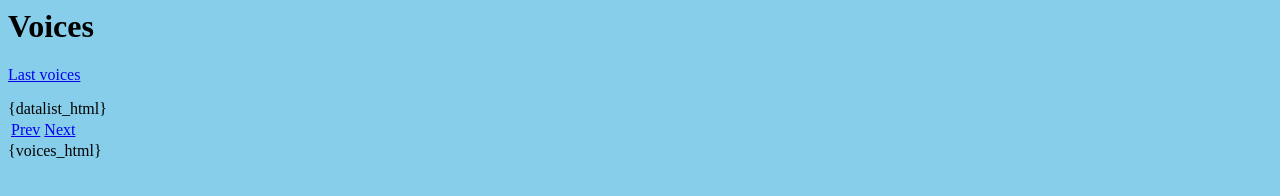
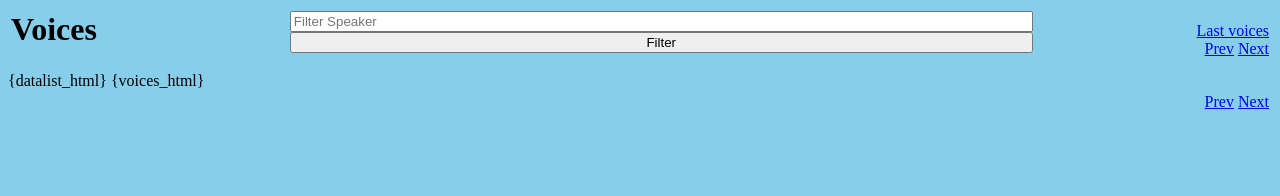
Before and after one commit to iconberg/voiceforzero, a plain HTML site: page public/template_voices.html in a window 1280 px wide. Drawn offline with Linux system fonts and the light colour scheme.

Commit message:
added filter speaker to voices page

```diff
--- a/public/style.css
+++ b/public/style.css
@@ -8,13 +8,13 @@ body {
 	margin: 0px;
 }
 
-.highlight:hover {
-	background-color: grey;
-}
-
 #voicestable td, #voicestable th {
   border: 1px solid #ddd;
   padding: 1px;
+}
+
+.highlight:hover {
+	background-color: grey;
 }
 
 .savebutton {height: 40px;}
--- a/public/template_voices.html
+++ b/public/template_voices.html
@@ -4,20 +4,40 @@
 <script src="/public/script.js"></script>
 </head>
 <body>
-<h1>Voices</h1>
-<a href="/lastvoices">Last voices</a>
+
+<table style="width:100%;">
+<tr>
+<td><h1>Voices</h1></td>
+<td style="text-align:center;">
+<form>
+<input placeholder="Filter Speaker" list="speaker" name="filter_speaker" id="filter_speaker">
+<input type="submit" value="Filter"/>
+</form>
+</td>
+<td style="text-align:right;">
 <p id="err_message"></p>
+<a href="/lastvoices">Last voices</a><br>
+<a href="voices_prev">Prev</a>
+<a href="voices_next">Next</a>
+</td>
+</tr>
+</table>
 
 {datalist_html}
 
-<table>
+{voices_html}
+
+<table style="width:100%;">
 <tr>
-<td><a href="voices_prev">Prev</a></td>
-<td><a href="voices_next">Next</a></td>
+<td></td>
+<td style="text-align:center;">
+</td>
+<td style="text-align:right;">
+<a href="voices_prev">Prev</a>
+<a href="voices_next">Next</a>
+</td>
 </tr>
 </table>
 
-{voices_html}
-
 </body>
 </html>
```
Also changed, not shown: 1 other file.
